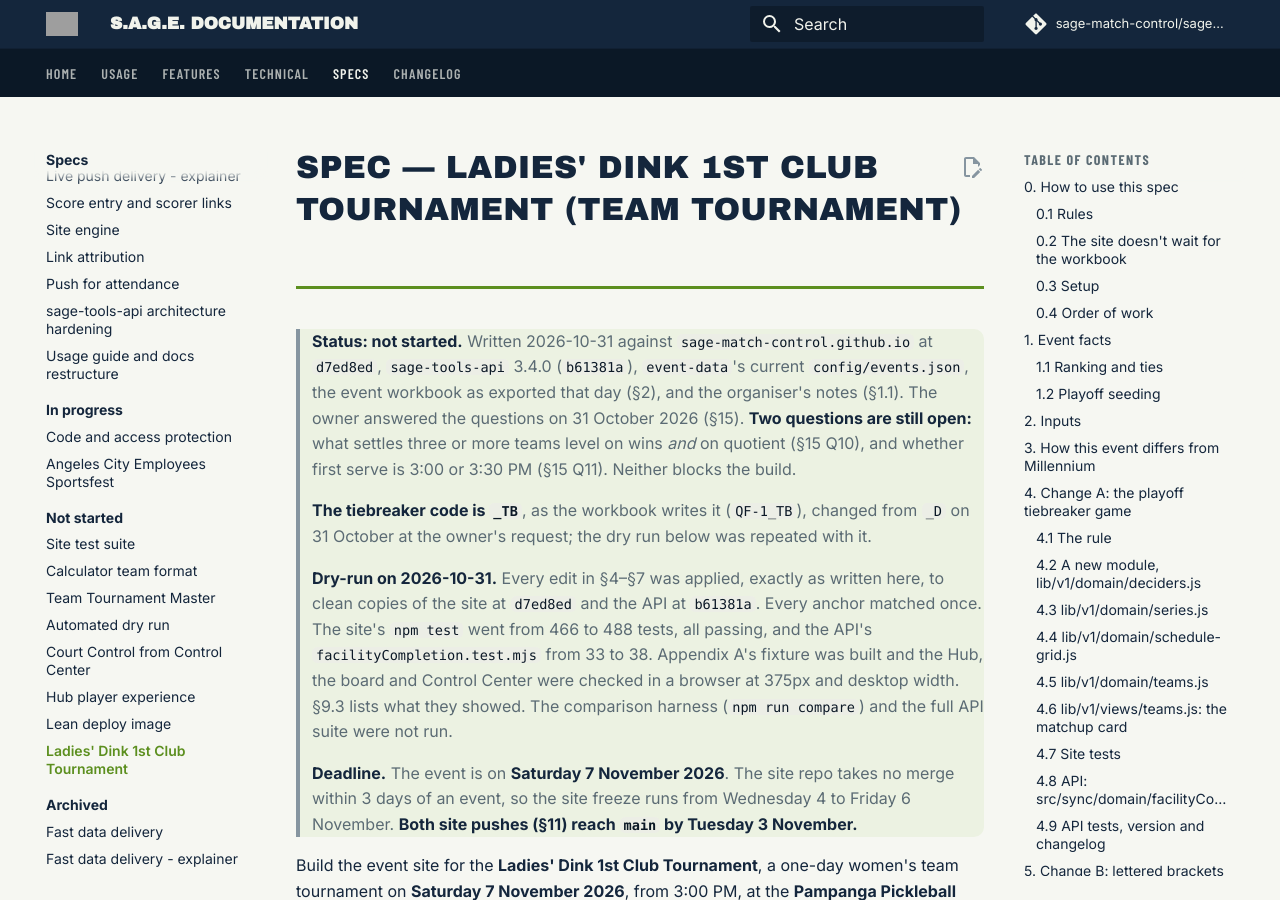
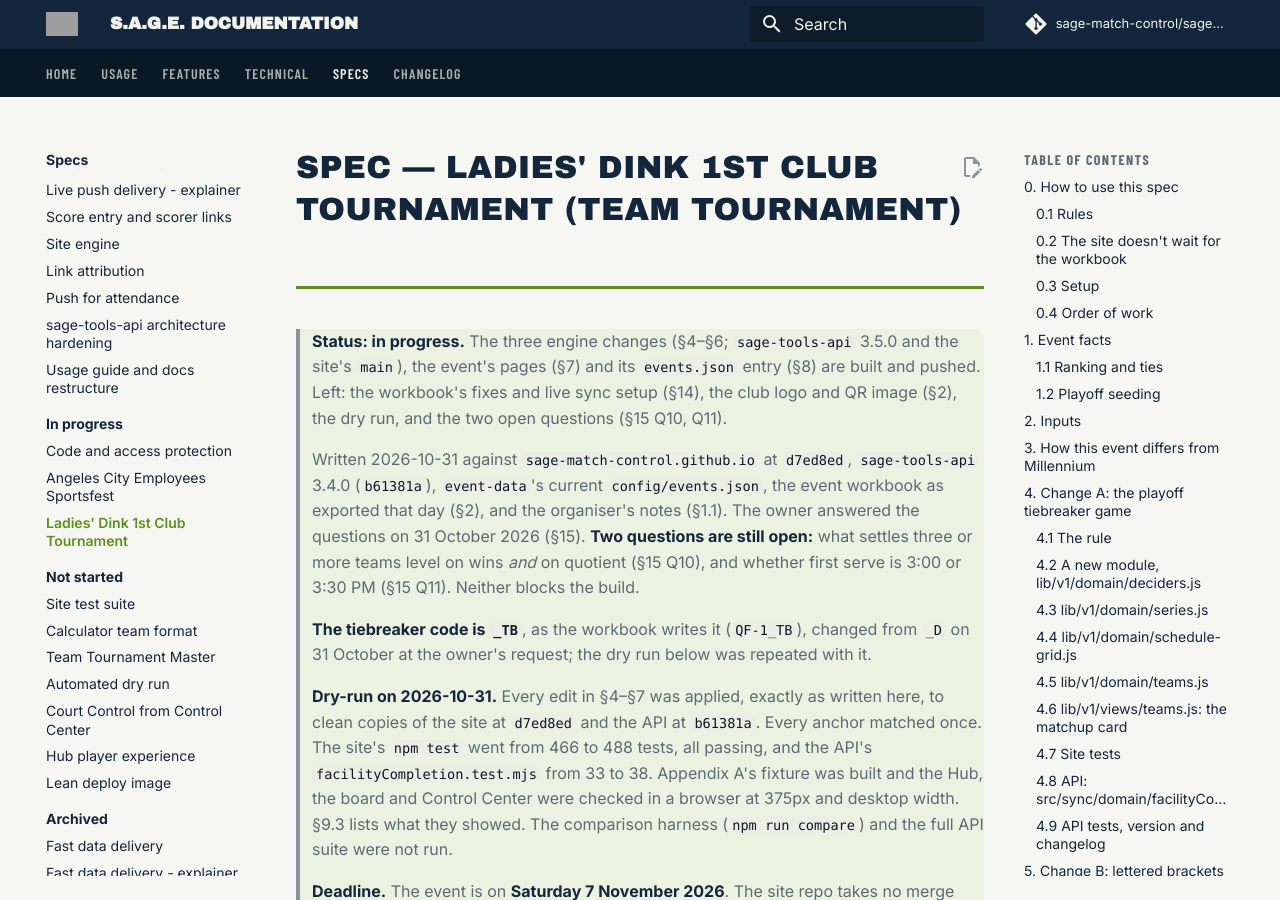
Before and after one commit to sage-match-control/sage-docs, an MkDocs documentation site: the page built from docs/specs/in-progress/ladies-dink-club-tournament-spec.md, in a window 1280 px wide and 900 px high. Built offline with MkDocs 1.6.1 and Material for MkDocs 9.7.7, drawn with Linux system fonts in a browser that asks for light colours; comment, search, counter and statistics services are not loaded.

Commit message:
docs 2.38.0: the Ladies' Dink spec moves to in-progress/
Co-Authored-By: Claude Sonnet 5.5 <noreply@anthropic.com>

```diff
--- a/docs/specs/not-started/ladies-dink-club-tournament-spec.md
+++ b/docs/specs/in-progress/ladies-dink-club-tournament-spec.md
@@ -1,6 +1,11 @@
 # Spec — Ladies' Dink 1st Club Tournament (team tournament)
 
-> **Status: not started.** Written 2026-10-31 against `sage-match-control.github.io`
+> **Status: in progress.** The three engine changes (§4–§6; `sage-tools-api` 3.5.0 and the
+> site's `main`), the event's pages (§7) and its `events.json` entry (§8) are built and
+> pushed. Left: the workbook's fixes and live sync setup (§14), the club logo and QR image
+> (§2), the dry run, and the two open questions (§15 Q10, Q11).
+>
+> Written 2026-10-31 against `sage-match-control.github.io`
 > at `d7ed8ed`, `sage-tools-api` 3.4.0 (`b61381a`), `event-data`'s current
 > `config/events.json`, the event workbook as exported that day (§2), and the
 > organiser's notes (§1.1). The owner answered the questions on 31 October 2026
--- a/mkdocs.yml
+++ b/mkdocs.yml
@@ -149,6 +149,7 @@ nav:
           - Overview: specs/in-progress/README.md
           - Code and access protection: specs/in-progress/code-and-access-protection-spec.md
           - Angeles City Employees Sportsfest: specs/in-progress/acso-employees-sportsfest-spec.md
+          - "Ladies' Dink 1st Club Tournament": specs/in-progress/ladies-dink-club-tournament-spec.md
       - Not started:
           - Overview: specs/not-started/README.md
           - Site test suite: specs/not-started/site-test-suite-spec.md
@@ -158,7 +159,6 @@ nav:
           - Court Control from Control Center: specs/not-started/control-center-court-control-spec.md
           - Hub player experience: specs/not-started/hub-player-experience-spec.md
           - Lean deploy image: specs/not-started/lean-deploy-image-spec.md
-          - "Ladies' Dink 1st Club Tournament": specs/not-started/ladies-dink-club-tournament-spec.md
       - Archived:
           - Overview: specs/archived/README.md
           - Fast data delivery: specs/archived/fast-data-delivery-spec.md
```
Also changed, not shown: docs/changelog.md (+3 -1 lines), docs/specs/README.md (+8 -6 lines), docs/specs/in-progress/README.md (+1 -0 lines), docs/specs/not-started/README.md (+0 -1 lines).
